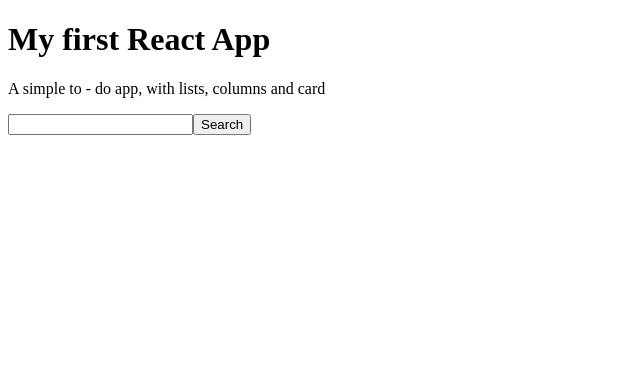
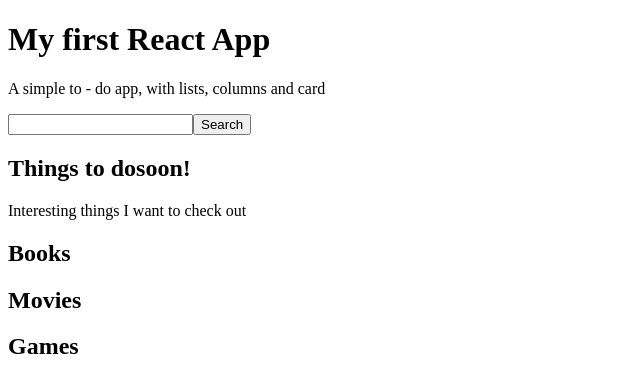
Before and after one commit to Bregoric/FirstAppReact, a JavaScript app: page / in a window 1280 px wide. Shown: the top 392 px of the page, without its empty margins (0-640 px from the left). Built offline with nearby package versions, Linux system fonts and the light colour scheme.

Commit message:
Add List

```diff
--- a/src/App.js
+++ b/src/App.js
@@ -1,11 +1,13 @@
 import Hero from './components/Hero/Hero'
 import SearchForm from './components/SearchForm/SearchForm'
+import List from './components/List/List.js';
 
 const App = () => {
   return (
     <div>
       <Hero />
       <SearchForm />
+      <List />
     </div>
   );
 };
--- /dev/null
+++ b/src/components/List/List.js
@@ -0,0 +1,23 @@
+const List = () => {
+    return (
+      <div>
+          <header>
+              <h2>Things to do<span>soon!</span></h2>
+          </header>
+          <p>Interesting things I want to check out</p>
+          <section>
+              <article>
+                  <h2>Books</h2>
+              </article>
+              <article>
+                  <h2>Movies</h2>
+              </article>
+              <article>
+                  <h2>Games</h2>
+              </article>
+          </section>
+      </div>
+    );
+  };
+
+  export default List;
```
